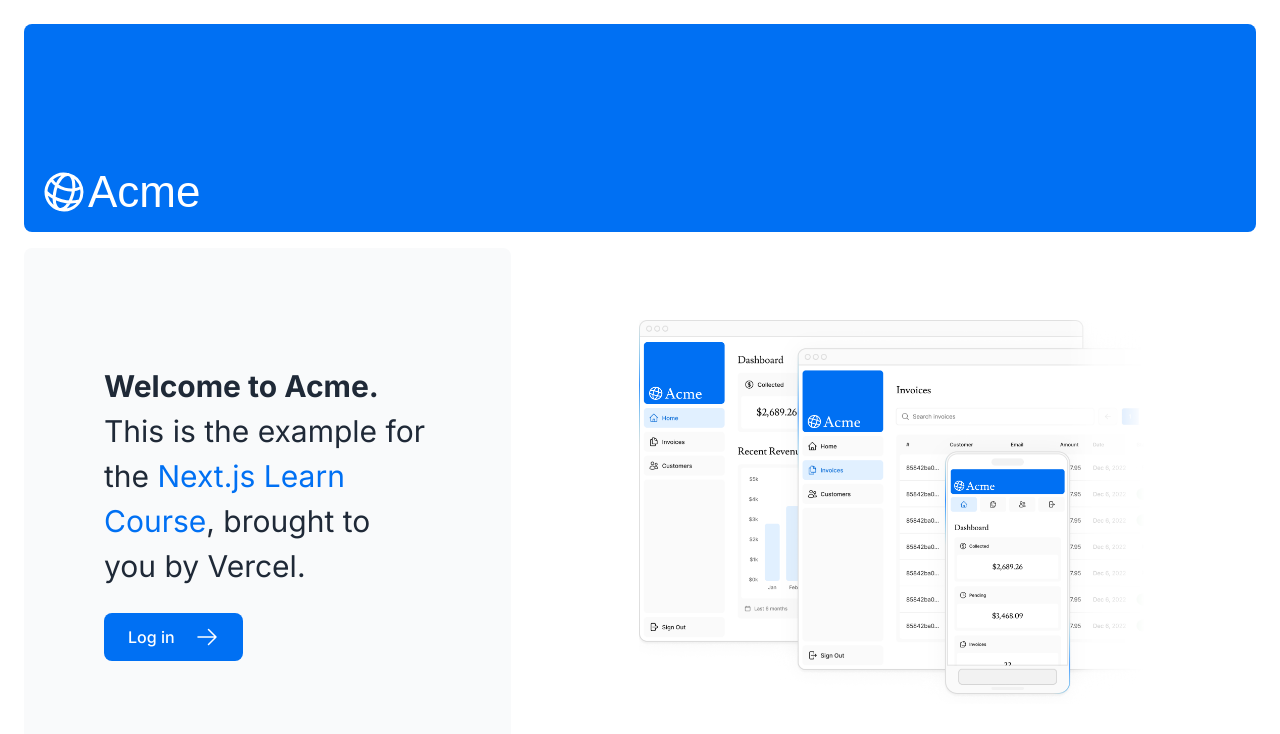
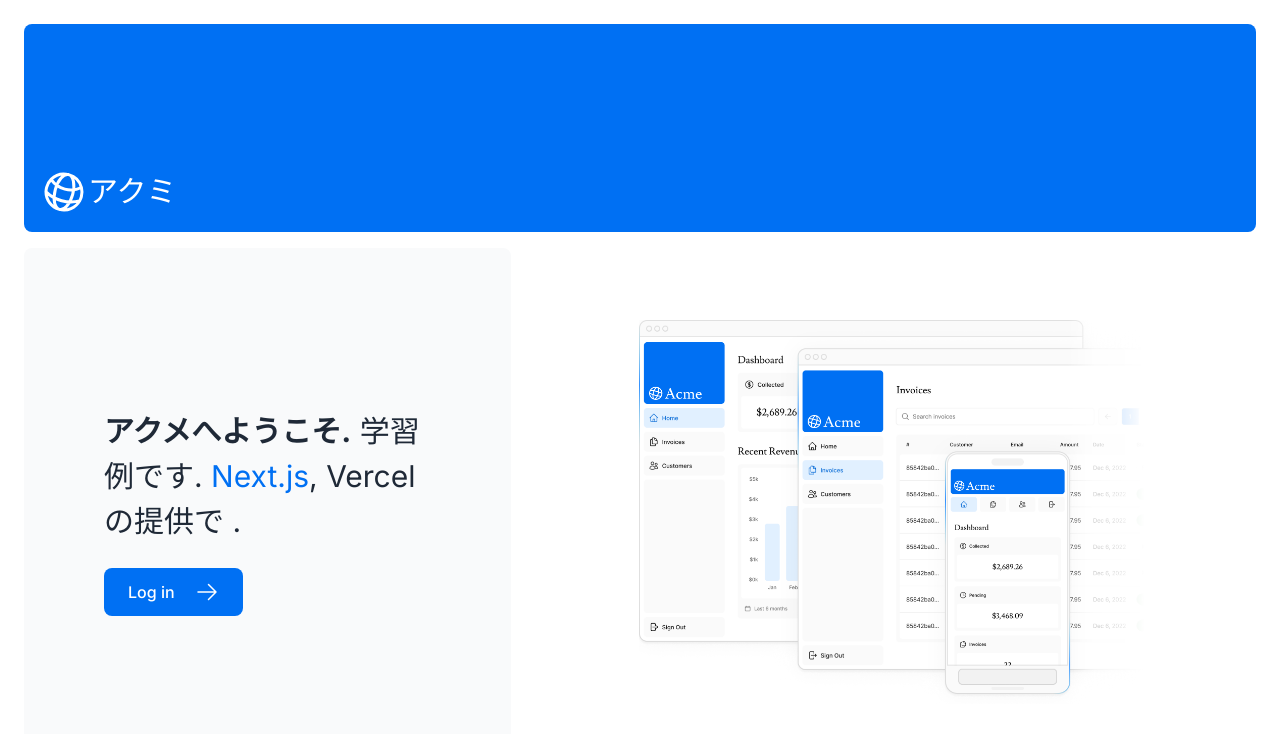
Before and after one commit to riadraz/nextjs-dashboard, a Next.js app: page / in a window 1280 px wide. Shown: the top 734 px of the page. Built offline with nearby package versions, Linux system fonts and the light colour scheme; a web font is replaced by a local one.

Commit message:
#20240112 third commit

```diff
--- a/app/dashboard/page.tsx
+++ b/app/dashboard/page.tsx
@@ -11,7 +11,7 @@
   return (
     <main>
       <h1 className={`${lusitana.className} mb-4 text-xl md:text-2xl`}>
-        Dashboard
+      ダッシュボード
       </h1>
       <div className="grid gap-6 sm:grid-cols-2 lg:grid-cols-4">
         {/* <Card title="Collected" value={totalPaidInvoices} type="collected" /> */}
--- a/app/page.tsx
+++ b/app/page.tsx
@@ -17,11 +17,11 @@
 
 
 
-            <strong>Welcome to Acme.</strong> This is the example for the{' '}
+            <strong>アクメへようこそ.</strong> 学習例です.{' '}
             <a href="https://nextjs.org/learn/" className="text-blue-500">
-              Next.js Learn Course
+              Next.js
             </a>
-            , brought to you by Vercel.
+            , Vercelの提供で .
           </p>
           <Link
             href="/login"
--- a/app/ui/acme-logo.tsx
+++ b/app/ui/acme-logo.tsx
@@ -7,7 +7,7 @@
       className={`${lusitana.className} flex flex-row items-center leading-none text-white`}
     >
       <GlobeAltIcon className="h-12 w-12 rotate-[15deg]" />
-      <p className="text-[44px]">Acme</p>
+      <p className="text-[30px]">アクミ</p>
     </div>
   );
 }
--- a/app/ui/dashboard/latest-invoices.tsx
+++ b/app/ui/dashboard/latest-invoices.tsx
@@ -11,7 +11,7 @@
   return (
     <div className="flex w-full flex-col md:col-span-4">
       <h2 className={`${lusitana.className} mb-4 text-xl md:text-2xl`}>
-        Latest Invoices
+      最新の請求書
       </h2>
       <div className="flex grow flex-col justify-between rounded-xl bg-gray-50 p-4">
         {/* NOTE: comment in this code when you get to this point in the course */}
--- a/app/ui/dashboard/nav-links.tsx
+++ b/app/ui/dashboard/nav-links.tsx
@@ -11,13 +11,13 @@
 // Map of links to display in the side navigation.
 // Depending on the size of the application, this would be stored in a database.
 const links = [
-  { name: 'Home', href: '/dashboard', icon: HomeIcon },
+  { name: 'ホム', href: '/dashboard', icon: HomeIcon },
   {
-    name: 'Invoices',
+    name: '請求書',
     href: '/dashboard/invoices',
     icon: DocumentDuplicateIcon,
   },
-  { name: 'Customers', href: '/dashboard/customers', icon: UserGroupIcon },
+  { name: 'お客様', href: '/dashboard/customers', icon: UserGroupIcon },
 ];
 
 export default function NavLinks() {
--- a/app/ui/dashboard/revenue-chart.tsx
+++ b/app/ui/dashboard/revenue-chart.tsx
@@ -26,7 +26,7 @@
   return (
     <div className="w-full md:col-span-4">
       <h2 className={`${lusitana.className} mb-4 text-xl md:text-2xl`}>
-        Recent Revenue
+      最近の収益
       </h2>
       {/* NOTE: comment in this code when you get to this point in the course */}
 
```
